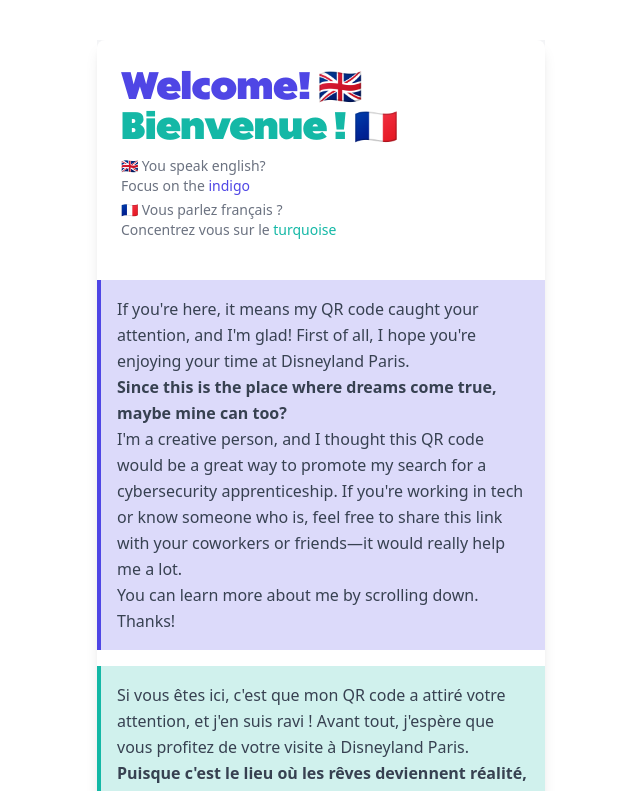
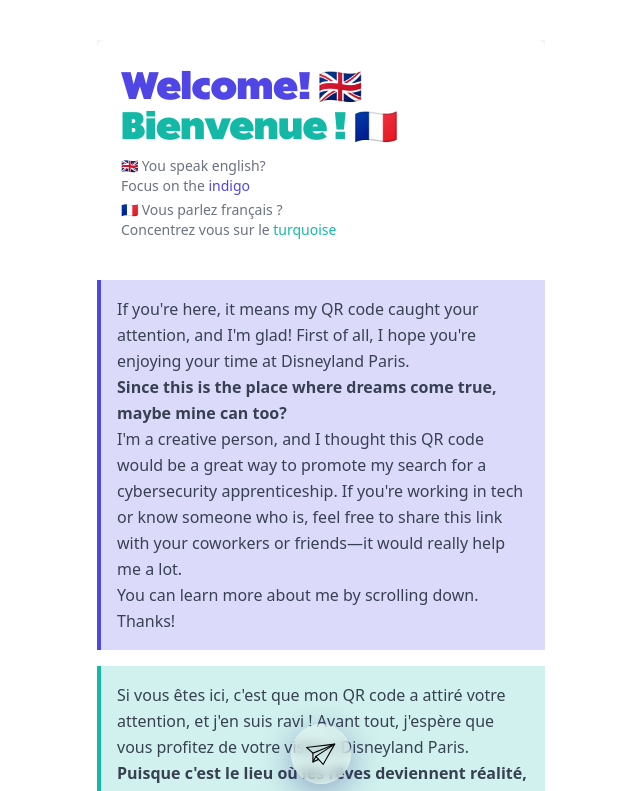
Before and after one commit to Leocoyere/cv-portal, a Svelte app: page / in a window 1280 px wide. Shown: the top 791 px of the page, without its empty margins (319-959 px from the left). Built offline with nearby package versions, Linux system fonts and the light colour scheme.

Commit message:
Add contact link + contact button

```diff
--- a/src/App.svelte
+++ b/src/App.svelte
@@ -1,4 +1,10 @@
 <script>
+	let isTranslated = false
+
+	function toggleTranslate() {
+		isTranslated = !isTranslated
+	}
+
 </script>
 
 <svelte:head>
@@ -9,14 +15,24 @@
 <section class="bg-gray-100 text-gray-900 font-sans">
 
 	<!-- Main Container -->
-	<div class="max-w-md mx-auto bg-white shadow-lg rounded-lg mt-10">
+	<div class="max-w-md mx-auto bg-white rounded-lg mt-10">
 
 	  <!-- Title Section -->
 	  <header class="mb-3 p-6">
+
 		<h1 class="text-4xl font-bold text-indigo-600">Welcome! 🇬🇧</h1>
 		<h1 class="text-4xl font-bold text-teal-500">Bienvenue ! 🇫🇷</h1>
 		<p class="mt-3 text-sm text-gray-500">🇬🇧 You speak english?<br> Focus on the <span class="text-indigo-600">indigo</span></p>
 		<p class="mt-1 text-sm text-gray-500">🇫🇷 Vous parlez français ?<br> Concentrez vous sur le <span class="text-teal-500">turquoise</span></p>
+
+		<a class="mail-link" href="mailto:leo.coyere.pro@gmail.com">
+			<svg viewBox="0 0 52 39" fill="none" xmlns="http://www.w3.org/2000/svg">
+				<path d="M12.3089 34.922C12.2347 34.9298 12.1566 34.9298 12.0784 34.922C11.6175 34.8126 11.2972 34.3947 11.3089 33.922V18.051C11.3089 17.4963 11.7581 17.051 12.3089 17.051C12.8636 17.051 13.3089 17.4963 13.3089 18.051V29.84L16.6292 23.4689C16.7386 23.215 16.9495 23.0158 17.2112 22.926C17.473 22.8322 17.762 22.8517 18.0081 22.9806C18.2542 23.1056 18.4378 23.3322 18.512 23.5978C18.5862 23.8674 18.5472 24.1525 18.3987 24.3908L13.1995 34.3908C13.0238 34.7189 12.6839 34.922 12.3089 34.922Z" fill="black"/>
+				<path d="M12.309 34.922C11.8442 34.9181 11.4419 34.5939 11.3403 34.1407C11.2387 33.6876 11.4614 33.2228 11.8794 33.0196L22.0004 28.2618C22.2425 28.1173 22.5355 28.0783 22.8051 28.1603C23.0746 28.2462 23.2972 28.4376 23.4183 28.6915C23.5394 28.9454 23.5433 29.2423 23.4379 29.5001C23.3285 29.7618 23.1176 29.965 22.8519 30.0587L12.7389 34.8282C12.6061 34.8907 12.4575 34.922 12.309 34.922Z" fill="black"/>
+				<path d="M12.3089 19.051C12.0628 19.051 11.8245 18.9572 11.6409 18.7893L0.32892 8.60927C0.0593902 8.35536 -0.0499897 7.96865 0.0515803 7.60927C0.17267 7.24208 0.496891 6.97646 0.879701 6.92958L50.8797 1.03898C51.3797 0.97648 51.8484 1.29289 51.9774 1.78117C52.1024 2.26555 51.8485 2.77336 51.3797 2.96087L12.6997 18.9999C12.5747 19.0389 12.4417 19.0588 12.3089 19.051ZM3.30889 8.60199L12.5081 16.8832L44.0001 3.82119L3.30889 8.60199Z" fill="black"/>
+				<path d="M30.6409 39C30.3635 39 30.1018 38.8906 29.9104 38.6914L16.7814 24.6094C16.5783 24.3946 16.4845 24.1016 16.5197 23.8086C16.5549 23.5157 16.7189 23.25 16.9689 23.0899L50.4489 1.14888C50.8356 0.894971 51.3474 0.937942 51.6833 1.25435C52.0232 1.57076 52.1013 2.07857 51.8708 2.48095L31.5118 38.4809C31.3517 38.7583 31.0704 38.9458 30.7501 38.9809L30.6409 39ZM19.0589 24.121L30.4419 36.328L48.1019 5.078L19.0589 24.121Z" fill="black"/>
+				</svg>
+		</a>
 	  </header>
 
 	  <section class="space-y-4 my-4">
@@ -142,12 +158,14 @@
 		<p class="leading-relaxed text-gray-700">
 			I'm always looking to expand my network, and I firmly believe that opportunities are created through connections. So, if you can’t help me directly but are in the tech industry, let’s connect on <a href="https://www.linkedin.com/in/leocoyere/?utm_source=qr-code&utm_medium=print&utm_campaign=disney-qr">LinkedIn</a>!
 		</p>
+		<p class="text-gray-700">Feel free to reach me at :<br><a href="mailto:leo.coyere.pro@gmail.com" class="text-indigo-600 font-semibold">leo.coyere.pro@gmail.com</a>.</p>
 		<h2 class="text-2xl text-teal-400 font-semibold" id="en-savoir-plus">
 			IV - En savoir plus
 		</h2>
 		<p class="leading-relaxed text-gray-700">
 			Je cherche toujours à étendre mon réseau, et je suis convaincu que c’est à travers les rencontres que se créent les opportunités. Donc, si vous ne pouvez pas m’aider directement, mais que vous travaillez dans le milieu de la tech, connectons-nous sur <a href="https://www.linkedin.com/in/leocoyere/?utm_source=qr-code&utm_medium=print&utm_campaign=disney-qr">LinkedIn</a> !
 		</p>
+		<p class="text-gray-700">N'hésitez pas à me contacter à :<br><a href="mailto:leo.coyere.pro@gmail.com" class="text-teal-500 font-semibold">leo.coyere.pro@gmail.com</a>.</p>
 	  </section>
 
 	</div>
@@ -155,4 +173,54 @@
   </section>
 
 <style>
+
+    #rotatingText {
+      animation-name: rotate-circle;
+      animation-duration: 10s;
+      animation-timing-function: linear;
+      animation-iteration-count: infinite;
+    }
+
+    @keyframes rotate-circle {
+      to {
+        transform: rotate(1turn);
+      }
+    }
+
+	.mail-link {
+		position: fixed;
+		aspect-ratio: 1;
+		padding: .9em;
+		width: 60px;
+		bottom: 1em;
+		right: 0;
+		left: 0;
+		margin: auto;
+		display: grid;
+		align-items: center;
+		justify-items: center;
+		border-radius: 100%;
+		background: rgba( 255, 255, 255, 0.25 );
+		box-shadow: 0 8px 32px 0 rgba( 31, 38, 135, 0.37 );
+		backdrop-filter: blur( 6.5px );
+		-webkit-backdrop-filter: blur( 6.5px );
+		border: 1px solid rgba( 255, 255, 255, 0.18 );
+	}
+
+	.mail-link {
+		animation: shake-animation 6s ease infinite;
+		transform-origin: 50% 50%;
+	}
+
+	@keyframes shake-animation {
+		0% { transform: translate(0, 0); }
+		1.79% { transform: translate(5px, 0); }
+		3.57% { transform: translate(0, 0); }
+		5.36% { transform: translate(5px, 0); }
+		7.14% { transform: translate(0, 0); }
+		8.93% { transform: translate(5px, 0); }
+		10.71% { transform: translate(0, 0); }
+		100% { transform: translate(0, 0); }
+	}
+
 </style>
--- a/src/app.css
+++ b/src/app.css
@@ -33,6 +33,7 @@ a {
   color: #646cff;
   text-decoration: inherit;
 }
+
 a:hover {
   color: #535bf2;
 }
```
